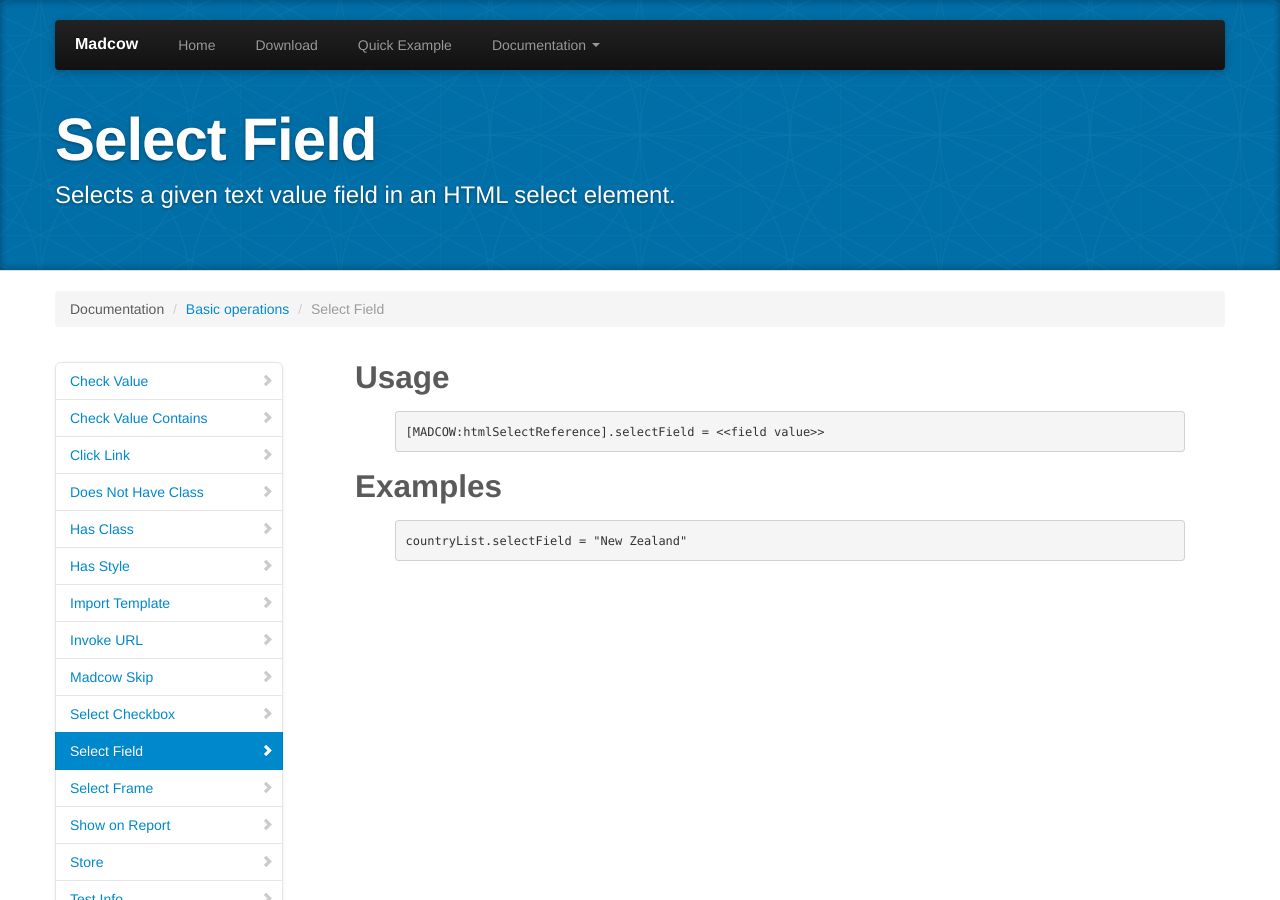
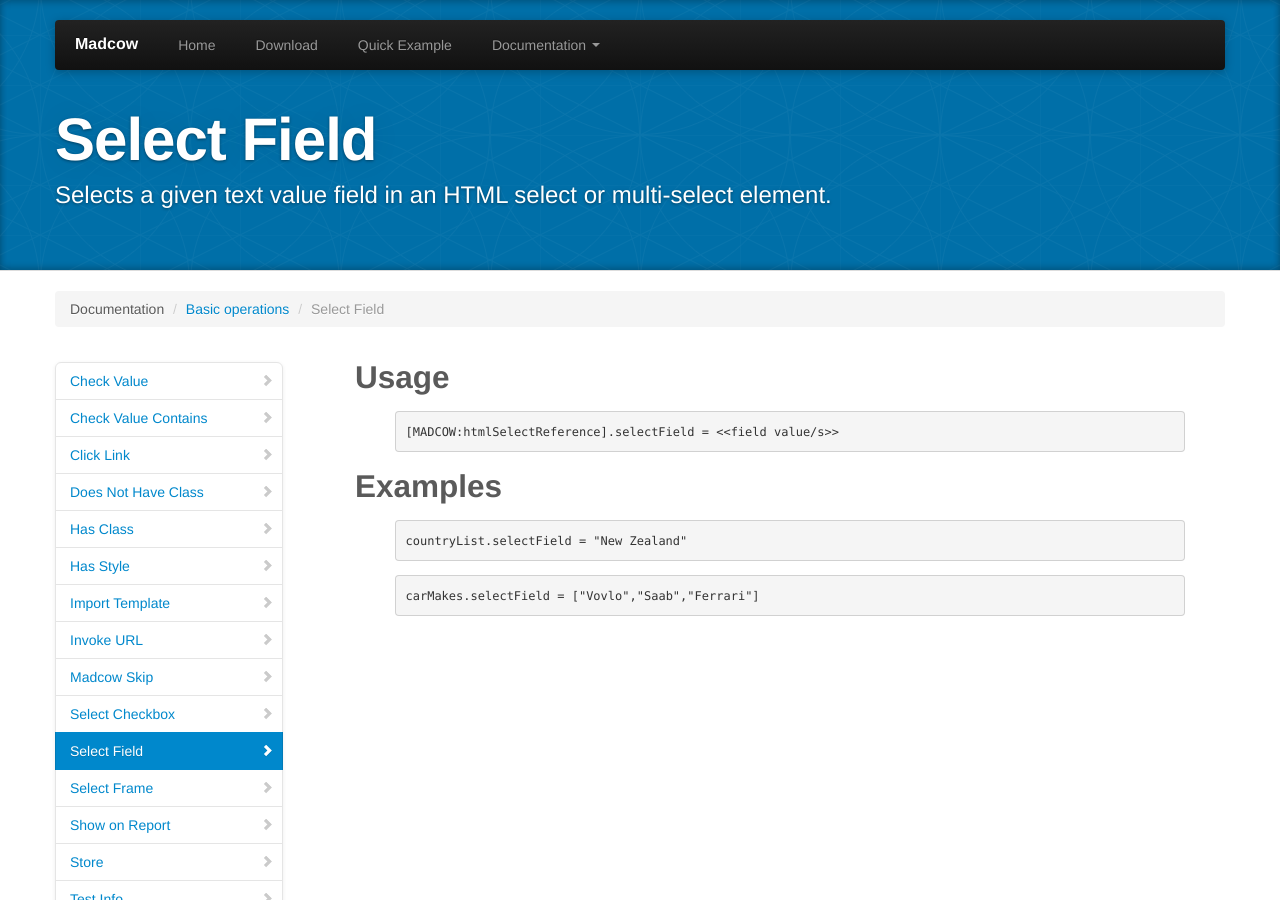
Before and after one commit to 4impact/madcow, a Jekyll site: the page built from documentation/basic operations/_posts/2012-11-01-Select-Field.md, in a window 1280 px wide and 900 px high. Built offline with Jekyll 4.4.1, drawn with Linux system fonts in a browser that asks for light colours.

Commit message:
altering select field to suit multi select list changes

```diff
--- a/documentation/basic operations/_posts/2012-11-01-Select-Field.md
+++ b/documentation/basic operations/_posts/2012-11-01-Select-Field.md
@@ -1,16 +1,19 @@
 ---
 layout: postBasicOperation
 title: Select Field
-description: Selects a given text value field in an HTML select element.
+description: Selects a given text value field in an HTML select or multi-select element.
 category: basic operations
 ---
 
 ## Usage
 {% highlight bash %}
-[MADCOW:htmlSelectReference].selectField = <<field value>>
+[MADCOW:htmlSelectReference].selectField = <<field value/s>>
 {% endhighlight %}
 
 ## Examples
 {% highlight bash %}
 countryList.selectField = "New Zealand"
 {% endhighlight %}
+{% highlight bash %}
+carMakes.selectField = ["Vovlo","Saab","Ferrari"]
+{% endhighlight %}
```
